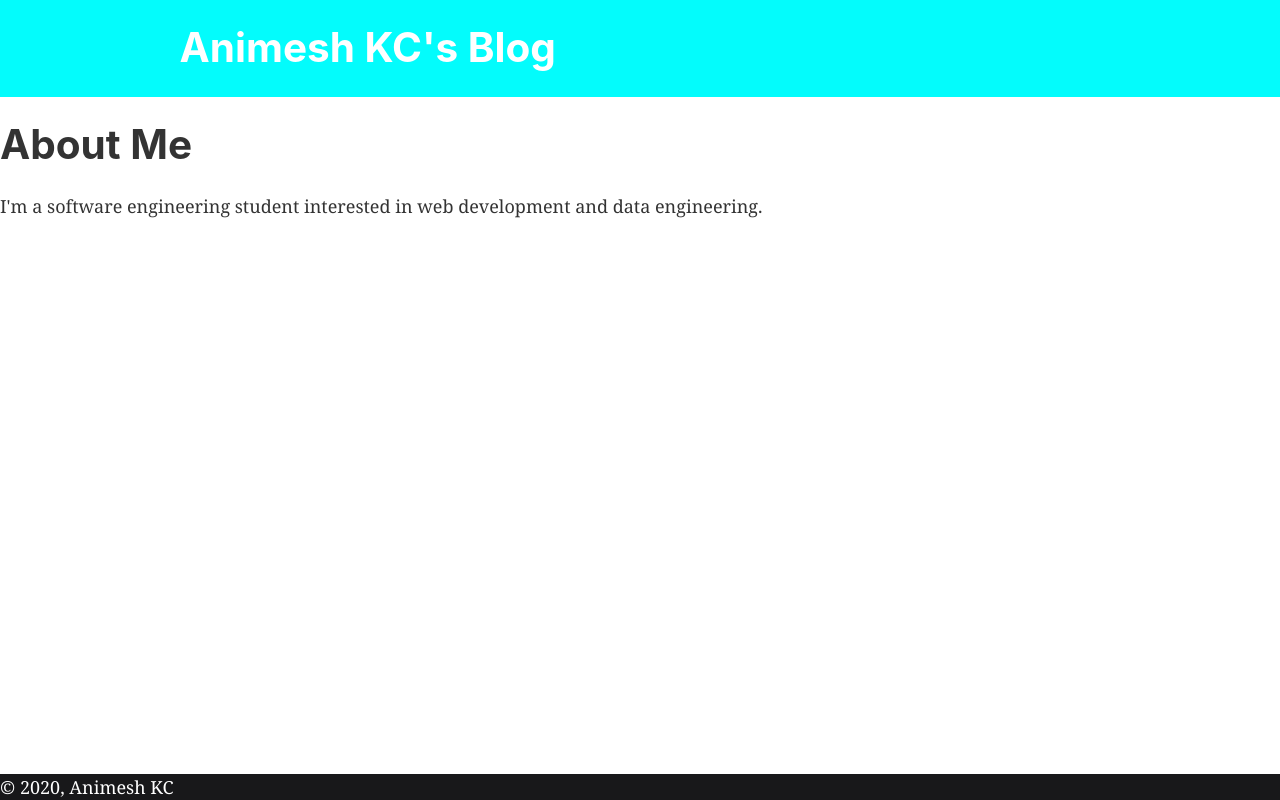
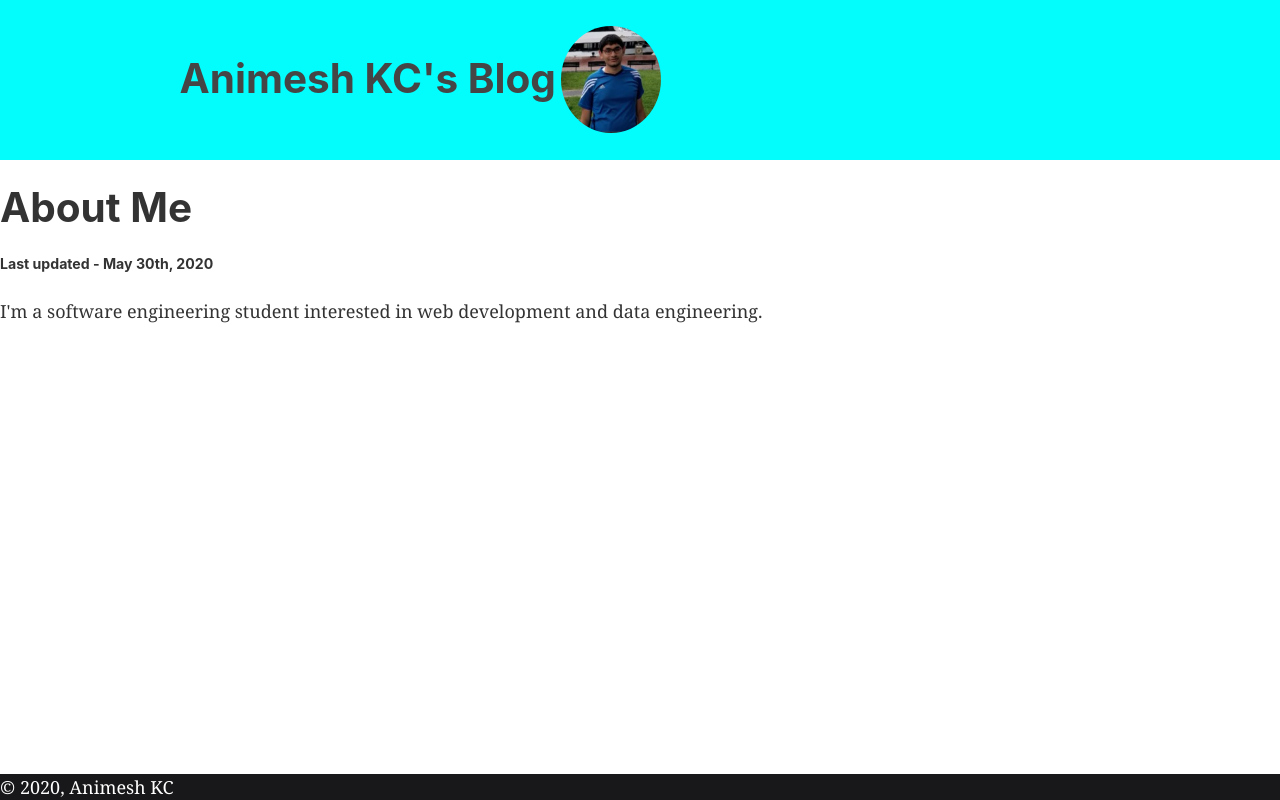
Before and after one commit to AnimeshKC/PersonalBlog, a Gatsby site: page /posts/aboutMe in a window 1280 px wide. Built offline with nearby package versions, Linux system fonts and the light colour scheme; Gatsby itself is replaced by a stand-in of ours.

Commit message:
date and image modifications

```diff
--- a/src/components/header.js
+++ b/src/components/header.js
@@ -1,7 +1,7 @@
 import { Link } from "gatsby"
 import PropTypes from "prop-types"
 import React from "react"
-
+import mainImage from "../images/ProfileImage.png"
 const Header = ({ siteTitle }) => (
   <header
     style={{
@@ -16,17 +16,28 @@ const Header = ({ siteTitle }) => (
         padding: `1.45rem 1.0875rem`,
       }}
     >
+      <span style={{ display: "flex", alignItems: "center" }}>
         <h1 style={{ margin: 0 }}>
           <Link
             to="/"
             style={{
-            color: `white`,
+              color: "#454545",
               textDecoration: `none`,
             }}
           >
             {siteTitle}
           </Link>
         </h1>
+        <img
+          src={mainImage}
+          alt="Profile"
+          style={{
+            borderRadius: "50%",
+            margin: "0 5px",
+            width: "100px",
+          }}
+        />
+      </span>
     </div>
   </header>
 )
--- a/src/pages/posts/aboutMe.md
+++ b/src/pages/posts/aboutMe.md
@@ -1,6 +1,9 @@
 ---
 title: "About Me"
 date: "2020-05-26"
+updated: "2020-05-30"
 ---
 
+
+
 I'm a software engineering student interested in web development and data engineering.
--- a/src/pages/posts/learningInsights.md
+++ b/src/pages/posts/learningInsights.md
@@ -1,6 +1,7 @@
 ---
 title: "Learning Insights"
 date: "2020-05-26"
+priority: "High"
 ---
 
 These are my personal learning insights:
--- a/src/templates/blogTemplate.js
+++ b/src/templates/blogTemplate.js
@@ -10,7 +10,6 @@ export default ({ data, pageContext }) => {
   const nextPage = `/blog/${String(currentPage + 1)}`
   const prevPage =
     currentPage - 1 === 1 ? `/blog` : `/blog/${String(currentPage - 1)}`
-
   return (
     <Layout>
       <SEO title="Animesh KC Blog" />
@@ -24,6 +23,11 @@ export default ({ data, pageContext }) => {
                 {node.frontmatter.title}
               </Link>
               <span>- {node.frontmatter.date}</span>
+              <span>
+                {node.frontmatter.updated
+                  ? ` (updated  ${node.frontmatter.updated})`
+                  : ""}
+              </span>
             </h3>
             <p>{node.excerpt}</p>
           </div>
@@ -77,8 +81,9 @@ export const query = graphql`
           frontmatter {
             title
             date(formatString: "MMMM Do, YYYY")
+            updated(formatString: "MMMM Do, YYYY")
           }
-          excerpt
+          excerpt(pruneLength: 300)
         }
       }
     }
--- a/src/templates/postTemplate.js
+++ b/src/templates/postTemplate.js
@@ -7,6 +7,11 @@ const PostTemplate = ({ data: post }) => (
   <Layout>
     <div>
       <h1>{post.markdownRemark.frontmatter.title} </h1>
+      <h6>
+        Last updated -{" "}
+        {post.markdownRemark.frontmatter.updated ||
+          post.markdownRemark.frontmatter.date}
+      </h6>
       <div dangerouslySetInnerHTML={{ __html: post.markdownRemark.html }} />
     </div>
   </Layout>
@@ -18,6 +23,8 @@ export const query = graphql`
       html
       frontmatter {
         title
+        date(formatString: "MMMM Do, YYYY")
+        updated(formatString: "MMMM Do, YYYY")
       }
     }
   }
```
Lines whose indentation alone changed are shown as unchanged.
